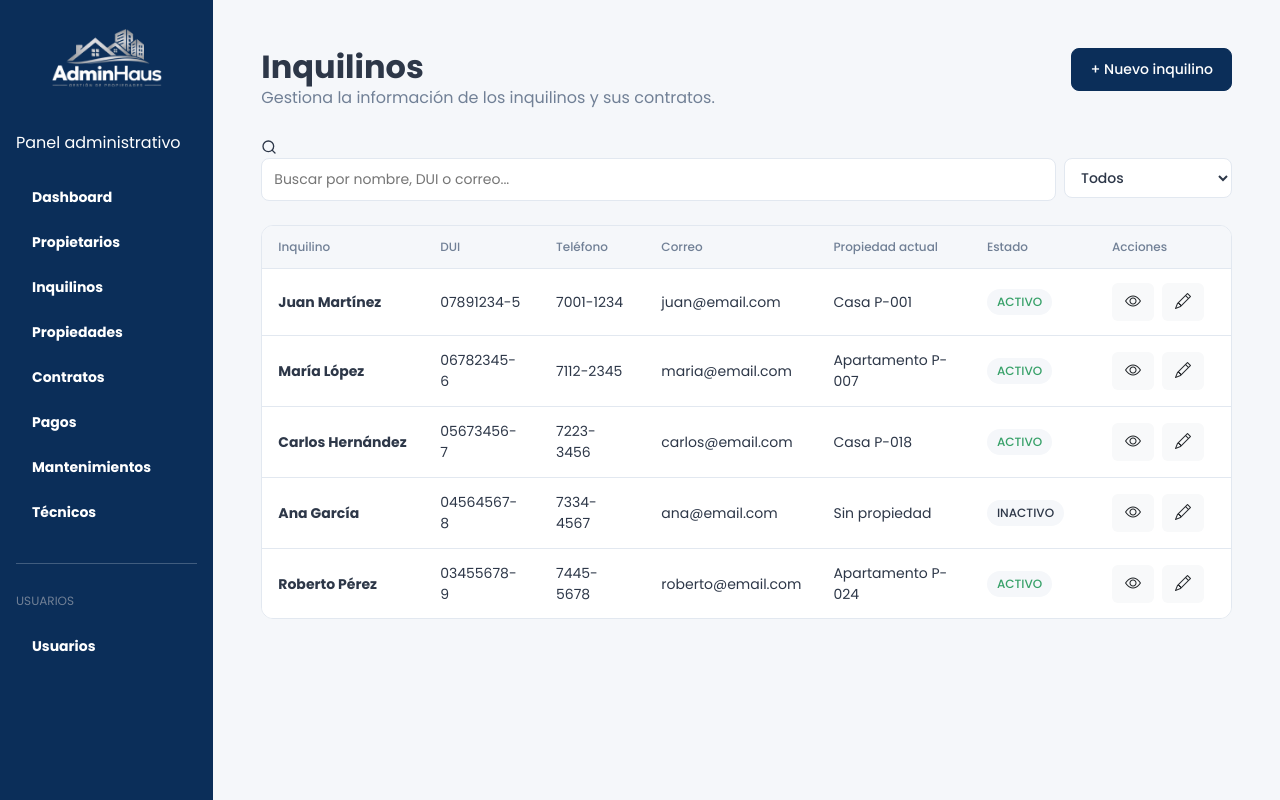
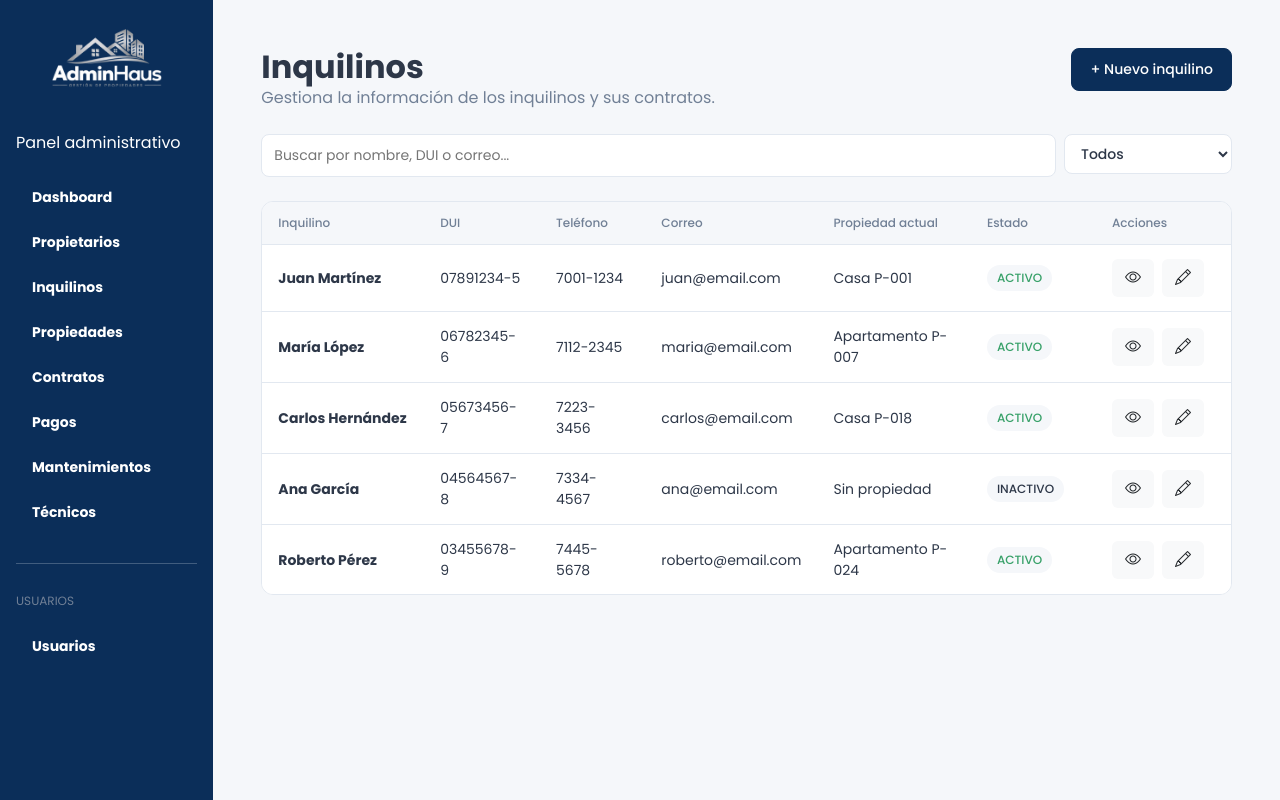
Before and after one commit to Douglas0625/AdminHaus_System, a Flask app: page /inquilinos/nuevo in a window 1280 px wide. Run offline with Flask 3, Linux system fonts and the light colour scheme.

Commit message:
arreglo en la barra de busqueda y el select

```diff
--- a/templates/nuevo_inquilino.html
+++ b/templates/nuevo_inquilino.html
@@ -78,9 +78,6 @@ Inquilinos - AdminHaus
 
     <div class="ah-search flex-grow-1">
 
-        <svg width="16" height="16" aria-hidden="true">
-            <use href="#icono-buscar"></use>
-        </svg>
 
         <input
             type="search"
@@ -98,7 +95,7 @@ Inquilinos - AdminHaus
 
     <select
         id="filtro-estado"
-        class="ah-form-select fw-medium w-auto mt-4"
+        class="ah-form-select fw-medium w-auto"
         style="min-width: 168px; max-height: 40px;"
         aria-label="Filtrar por estado"
     >
```
